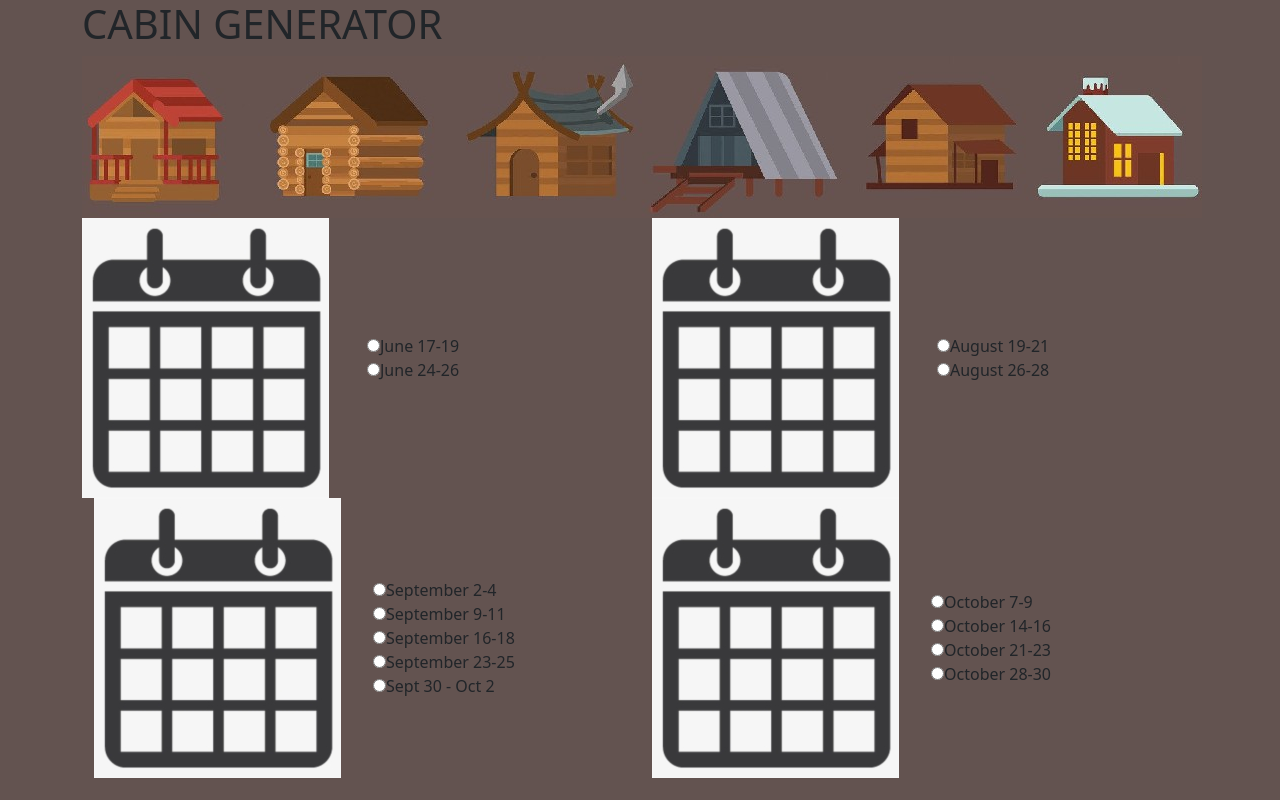
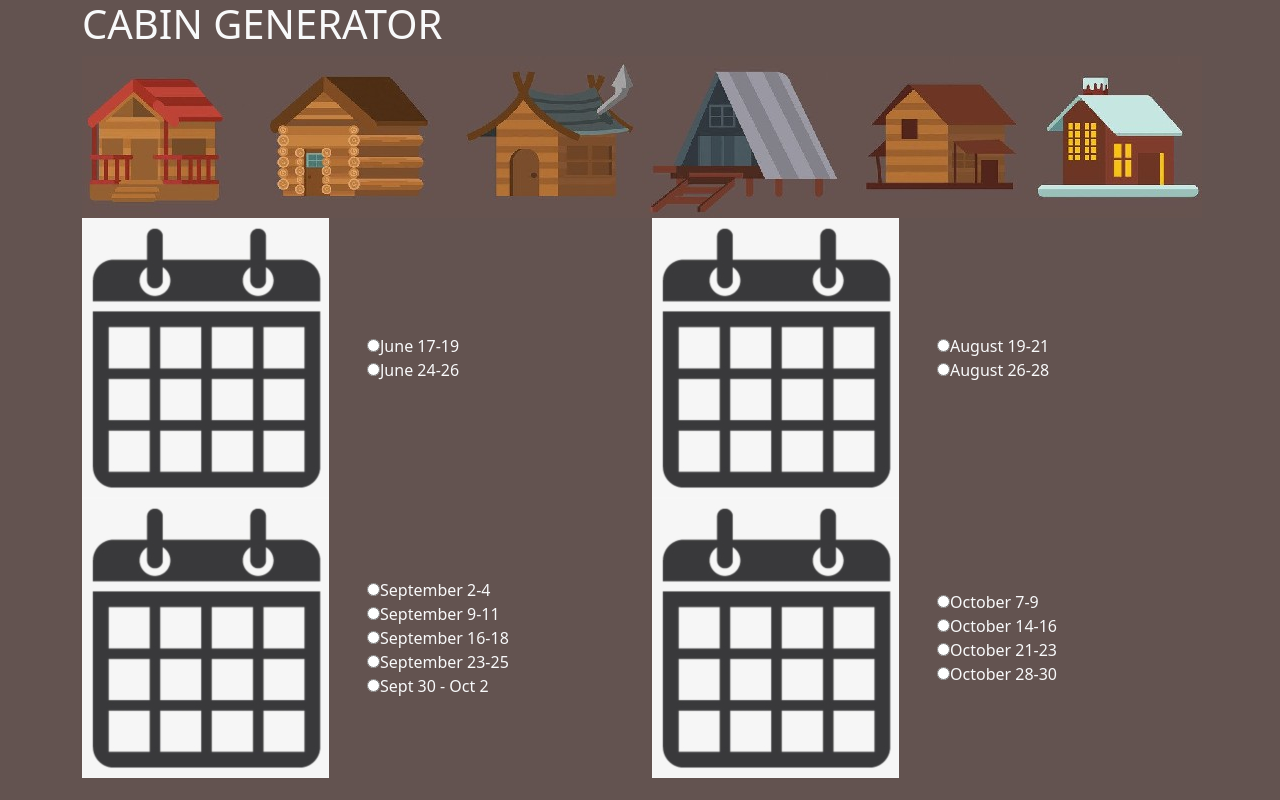
Before and after one commit to cynthem/Cabin-Generator, a React (Create React App) app: page / in a window 1280 px wide. Built offline with nearby package versions, Linux system fonts and the light colour scheme.

Commit message:
Changed text color to light

```diff
--- a/src/components/choices/weekendChoice.js
+++ b/src/components/choices/weekendChoice.js
@@ -8,7 +8,11 @@ export default function WeekendChoice({ weekend, handleWeekendChange }) {
         <div className="container">
             <div className="row justify-content-center">
                 <div className="col">
-                    <h1>CABIN GENERATOR</h1>
+                    <h1 className="text-light">CABIN GENERATOR</h1>
+                </div>
+            </div>
+            <div className="row justify-content-center">
+                <div className="col">
                     <img src={cabinsIcon} alt="Row of cabins in various styles"/>
                 </div>
             </div>
@@ -25,7 +29,7 @@ export default function WeekendChoice({ weekend, handleWeekendChange }) {
                         checked={weekend === "june17"}
                         onChange={handleWeekendChange}
                     />
-                    <label htmlFor="june17">June 17-19</label>
+                    <label htmlFor="june17" className="text-light">June 17-19</label>
                     <br/>
                     <input
                         type="radio"
@@ -35,7 +39,7 @@ export default function WeekendChoice({ weekend, handleWeekendChange }) {
                         checked={weekend === "june24"}
                         onChange={handleWeekendChange}
                     />
-                    <label htmlFor="june24">June 24-26</label>
+                    <label htmlFor="june24" className="text-light">June 24-26</label>
                 </div>
                 <div className="col">
                     <img src={calendar} alt="August calendar" />
@@ -49,7 +53,7 @@ export default function WeekendChoice({ weekend, handleWeekendChange }) {
                         checked={weekend === "aug19"}
                         onChange={handleWeekendChange}
                     />
-                    <label htmlFor="aug19">August 19-21</label>
+                    <label htmlFor="aug19" className="text-light">August 19-21</label>
                     <br/>
                     <input
                         type="radio"
@@ -59,8 +63,9 @@ export default function WeekendChoice({ weekend, handleWeekendChange }) {
                         checked={weekend === "aug26"}
                         onChange={handleWeekendChange}
                     />
-                    <label htmlFor="aug26">August 26-28</label>
+                    <label htmlFor="aug26" className="text-light">August 26-28</label>
                 </div>
+            </div>
             <div className="row align-items-center justify-content-center">
                 <div className="col">
                     <img src={calendar} alt="September calendar" />
@@ -74,7 +79,7 @@ export default function WeekendChoice({ weekend, handleWeekendChange }) {
                         checked={weekend === "sept2"}
                         onChange={handleWeekendChange}
                     />
-                    <label htmlFor="sept2">September 2-4</label>
+                    <label htmlFor="sept2" className="text-light">September 2-4</label>
                     <br/>
                     <input
                         type="radio"
@@ -84,7 +89,7 @@ export default function WeekendChoice({ weekend, handleWeekendChange }) {
                         checked={weekend === "sept9"}
                         onChange={handleWeekendChange}
                     />
-                    <label htmlFor="sept9">September 9-11</label>
+                    <label htmlFor="sept9" className="text-light">September 9-11</label>
                     <br/>
                     <input
                         type="radio"
@@ -94,7 +99,7 @@ export default function WeekendChoice({ weekend, handleWeekendChange }) {
                         checked={weekend === "sept16"}
                         onChange={handleWeekendChange}
                     />
-                    <label htmlFor="sept16">September 16-18</label>
+                    <label htmlFor="sept16" className="text-light">September 16-18</label>
                     <br/>
                     <input
                         type="radio"
@@ -104,7 +109,7 @@ export default function WeekendChoice({ weekend, handleWeekendChange }) {
                         checked={weekend === "sept23"}
                         onChange={handleWeekendChange}
                     />
-                    <label htmlFor="sept23">September 23-25</label>
+                    <label htmlFor="sept23" className="text-light">September 23-25</label>
                     <br/>
                     <input
                         type="radio"
@@ -114,7 +119,7 @@ export default function WeekendChoice({ weekend, handleWeekendChange }) {
                         checked={weekend === "sept30"}
                         onChange={handleWeekendChange}
                     />
-                    <label htmlFor="sept30">Sept 30 - Oct 2</label>
+                    <label htmlFor="sept30" className="text-light">Sept 30 - Oct 2</label>
                 </div>
                 <div className="col">
                     <img src={calendar} alt="October calendar" />
@@ -128,7 +133,7 @@ export default function WeekendChoice({ weekend, handleWeekendChange }) {
                         checked={weekend === "oct7"}
                         onChange={handleWeekendChange}
                     />
-                    <label htmlFor="oct7">October 7-9</label>
+                    <label htmlFor="oct7" className="text-light">October 7-9</label>
                     <br/>
                     <input
                         type="radio"
@@ -138,7 +143,7 @@ export default function WeekendChoice({ weekend, handleWeekendChange }) {
                         checked={weekend === "oct14"}
                         onChange={handleWeekendChange}
                     />
-                    <label htmlFor="oct14">October 14-16</label>
+                    <label htmlFor="oct14" className="text-light">October 14-16</label>
                     <br/>
                     <input
                         type="radio"
@@ -148,7 +153,7 @@ export default function WeekendChoice({ weekend, handleWeekendChange }) {
                         checked={weekend === "oct21"}
                         onChange={handleWeekendChange}
                     />
-                    <label htmlFor="oct21">October 21-23</label>
+                    <label htmlFor="oct21" className="text-light">October 21-23</label>
                     <br/>
                     <input
                         type="radio"
@@ -158,9 +163,8 @@ export default function WeekendChoice({ weekend, handleWeekendChange }) {
                         checked={weekend === "oct28"}
                         onChange={handleWeekendChange}
                     />
-                    <label htmlFor="oct28">October 28-30</label>
+                    <label htmlFor="oct28" className="text-light">October 28-30</label>
                 </div>
-            </div>
             </div>
             <div className="row">
                 <div className="col">
```
